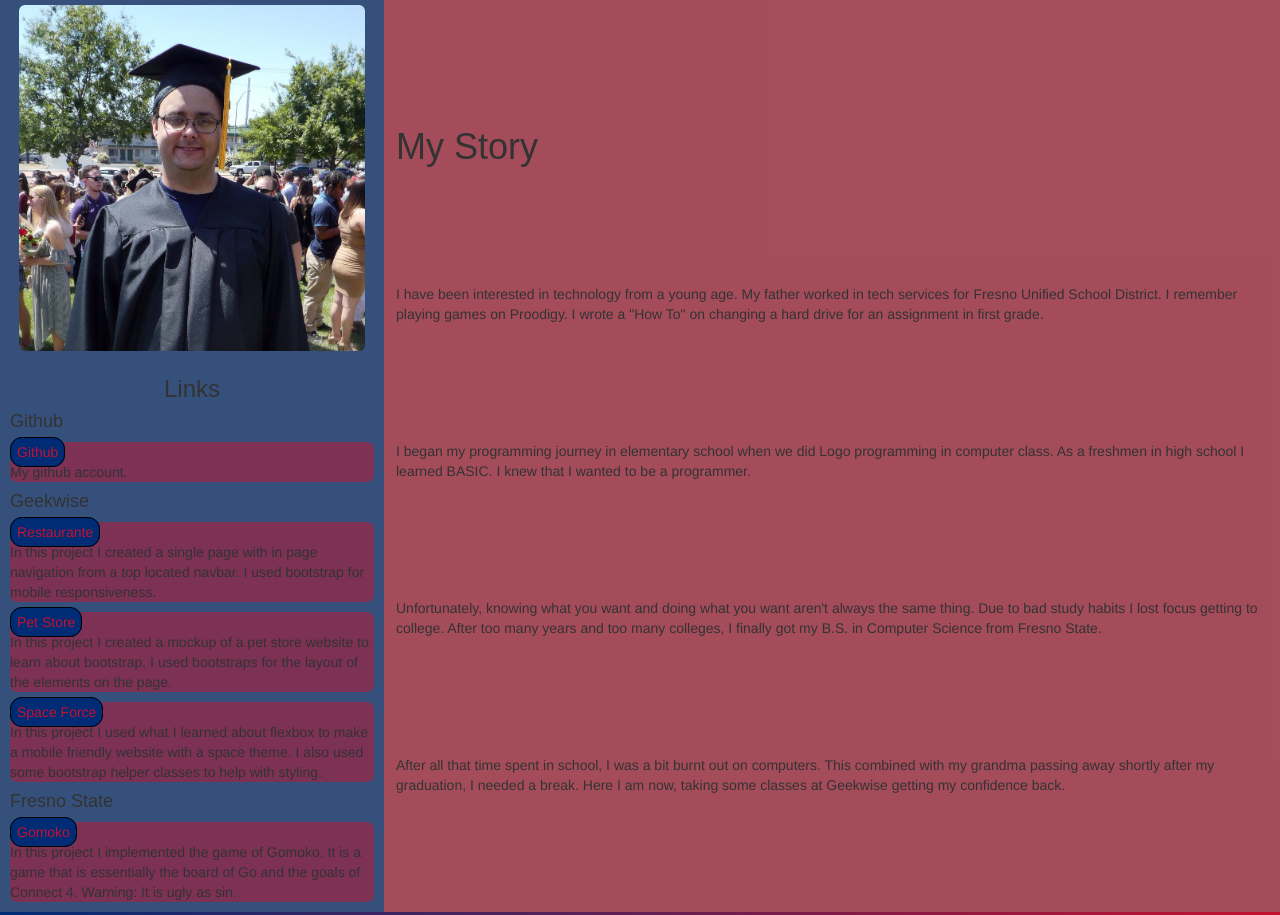
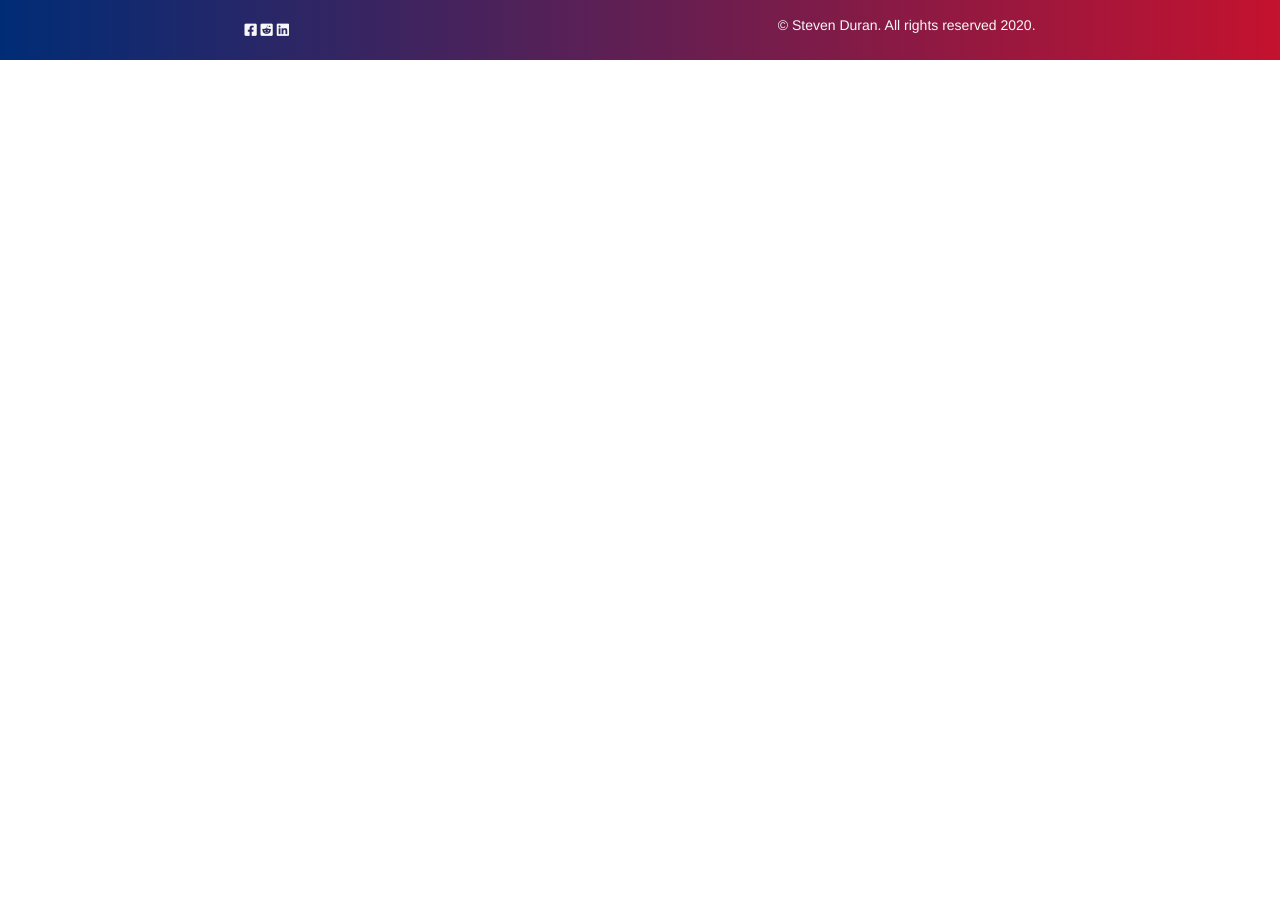
Before and after one commit to longlivesquare/portfolio, a plain HTML site: page index.html in a window 1280 px wide. Shown: the top 915 px of the page. After the commit the page ends 800 px from the top, so only its background shows below. Drawn offline with nearby package versions, Linux system fonts and the light colour scheme; a web font is replaced by a local one.

Commit message:
Starting over for a better looking portfolio

```diff
--- a/index.html
+++ b/index.html
@@ -9,70 +9,7 @@
     <link rel="stylesheet" href="css/styles.css">
 </head>
 <body>
-    <div class="container flex">
-        <!-- SIDEBAR -->
-        <div class="sidebar flex">
-            <img src="img/profile.jpg" alt="Steven in graduation robe" class="profile_pic img-responsive img-rounded">
 
-            <div class="sidebar_links">
-                <h3 class="text-center">
-                    Links
-                </h3>
-                <h4>Github</h4>
-                <div class="link">
-                    <a href="https://github.com/longlivesquare">Github</a>
-                    <p>
-                        My github account.
-                    </p>
-                </div>
-                <h4>Geekwise</h4>
-                <div class="link">
-                    <a href="https://longlivesquare.github.io/mfw-restaurante/" target="_blank">Restaurante</a>
-                    <p>
-                        In this project I created a single page with in page navigation from a top located navbar. I used bootstrap for mobile responsiveness.
-                    </p>
-                </div>
-                <div class="link">
-                    <a href="https://longlivesquare.github.io/mfw-pet-store/" target="_blank">Pet Store</a>
-                    <p>
-                        In this project I created a mockup of a pet store website to learn about bootstrap. I used bootstraps for the layout of the elements on the page.
-                    </p>
-                </div>
-                <div class="link">
-                    <a href="https://longlivesquare.github.io/mfw-final/" target="_blank">Space Force</a>
-                    <p>
-                        In this project I used what I learned about flexbox to make a mobile friendly website with a space theme. I also used some bootstrap helper classes to help with styling.
-                    </p>
-                </div>
-
-                <h4>Fresno State</h4>
-                <div class="link">
-                    <a href="https://longlivesquare.github.io/Gomoko/" target="_blank">Gomoko</a>
-                    <p>
-                        In this project I implemented the game of Gomoko. It is a game that is essentially the board of Go and the goals of Connect 4. Warning: It is ugly as sin.
-                    </p>
-                </div>
-            </div>
-        </div>
-        <!-- END SIDEBAR -->
-        <!-- MYSTORY -->
-        <div class="myStory flex">
-            <h1>My Story</h1>
-            <p>
-                I have been interested in technology from a young age. My father worked in tech services for Fresno Unified School District. I remember playing games on Proodigy. I wrote a "How To" on changing a hard drive for an assignment in first grade.
-            </p>
-            <p>
-                I began my programming journey in elementary school when we did Logo programming in computer class. As a freshmen in high school I learned BASIC. I knew that I wanted to be a programmer.
-            </p>
-            <p>
-                Unfortunately, knowing what you want and doing what you want aren't always the same thing. Due to bad study habits I lost focus getting to college. After too many years and too many colleges, I finally got my B.S. in Computer Science from Fresno State.
-            </p>
-            <p>
-                After all that time spent in school, I was a bit burnt out on computers. This combined with my grandma passing away shortly after my graduation, I needed a break. Here I am now, taking some classes at Geekwise getting my confidence back.
-            </p>
-        </div>
-        <!-- END MY STORY -->
-    </div>
     <footer class="footer flex">
         <div class="social">
             <i class="fab fa-facebook-square"></i>
```
